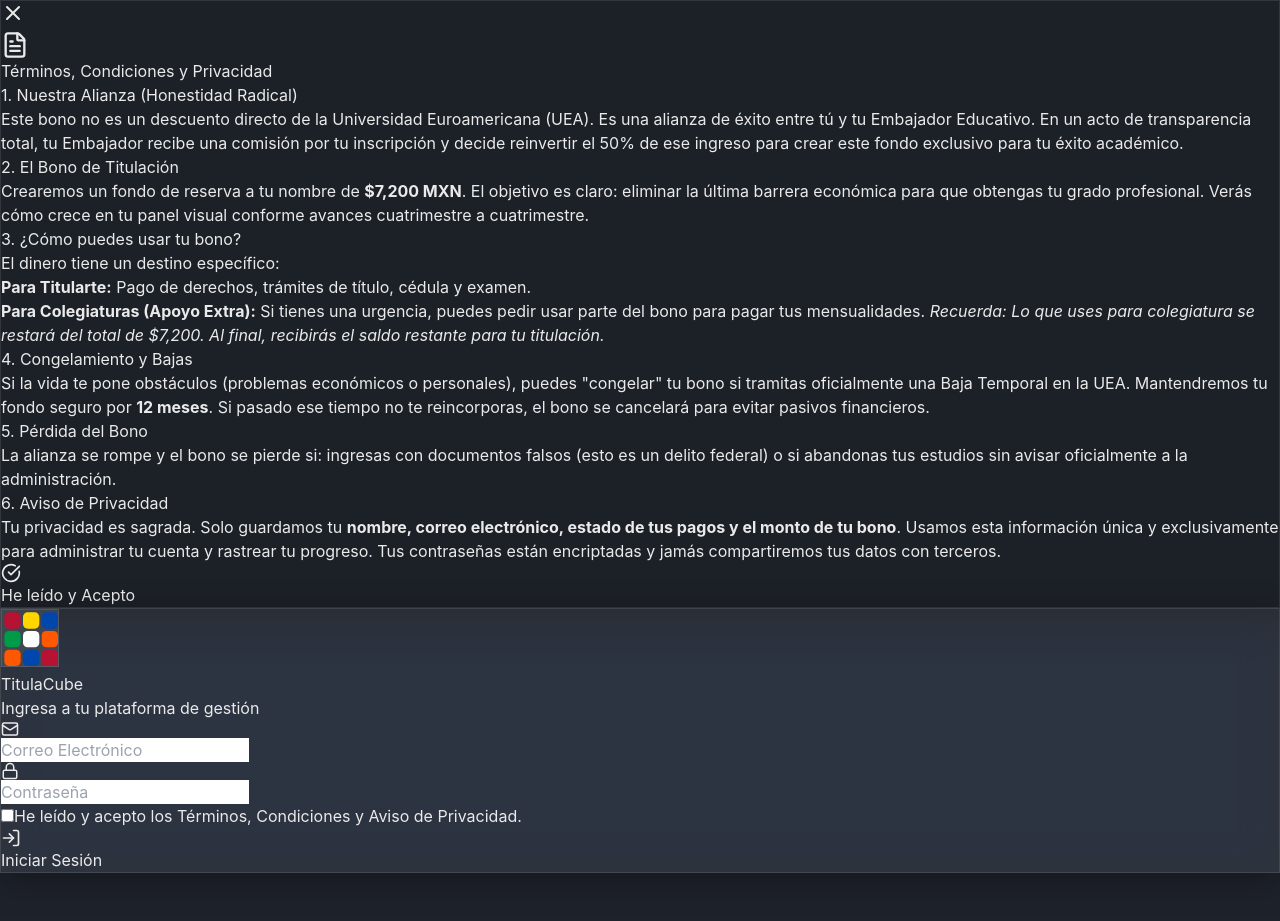
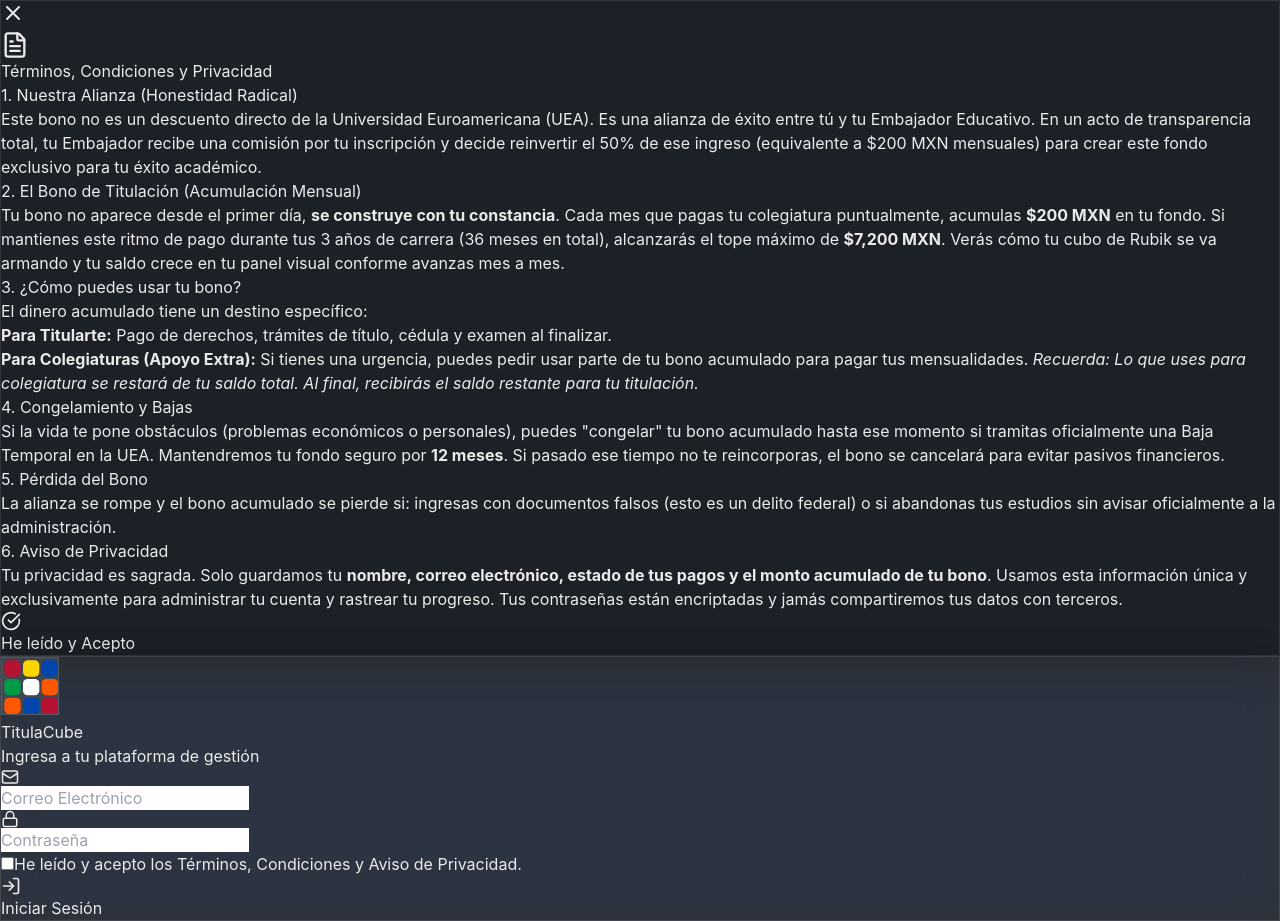
Before and after one commit to Dian-web/bono-estudiantes, a React (Vite) app: page /login in a window 1280 px wide. Both pictures are taken after a click on the button "Términos, Condiciones y Aviso de Privacidad". Before the commit the page ends 873 px from the top, so only its background shows below. Built offline with nearby package versions, Linux system fonts and the light colour scheme.

Commit message:
actualización de lo términos y condiciones

```diff
--- a/src/components/Login.jsx
+++ b/src/components/Login.jsx
@@ -127,36 +127,36 @@
             <div className="text-gray-300 space-y-6 text-sm leading-relaxed">
               <div>
                 <h3 className="text-white font-bold text-base mb-2">1. Nuestra Alianza (Honestidad Radical)</h3>
-                <p>Este bono no es un descuento directo de la Universidad Euroamericana (UEA). Es una alianza de éxito entre tú y tu Embajador Educativo. En un acto de transparencia total, tu Embajador recibe una comisión por tu inscripción y decide reinvertir el 50% de ese ingreso para crear este fondo exclusivo para tu éxito académico.</p>
+                <p>Este bono no es un descuento directo de la Universidad Euroamericana (UEA). Es una alianza de éxito entre tú y tu Embajador Educativo. En un acto de transparencia total, tu Embajador recibe una comisión por tu inscripción y decide reinvertir el 50% de ese ingreso (equivalente a $200 MXN mensuales) para crear este fondo exclusivo para tu éxito académico.</p>
               </div>
 
               <div>
-                <h3 className="text-white font-bold text-base mb-2">2. El Bono de Titulación</h3>
-                <p>Crearemos un fondo de reserva a tu nombre de <strong>$7,200 MXN</strong>. El objetivo es claro: eliminar la última barrera económica para que obtengas tu grado profesional. Verás cómo crece en tu panel visual conforme avances cuatrimestre a cuatrimestre.</p>
+                <h3 className="text-white font-bold text-base mb-2">2. El Bono de Titulación (Acumulación Mensual)</h3>
+                <p>Tu bono no aparece desde el primer día, <strong>se construye con tu constancia</strong>. Cada mes que pagas tu colegiatura puntualmente, acumulas <strong>$200 MXN</strong> en tu fondo. Si mantienes este ritmo de pago durante tus 3 años de carrera (36 meses en total), alcanzarás el tope máximo de <strong>$7,200 MXN</strong>. Verás cómo tu cubo de Rubik se va armando y tu saldo crece en tu panel visual conforme avanzas mes a mes.</p>
               </div>
 
               <div>
                 <h3 className="text-white font-bold text-base mb-2">3. ¿Cómo puedes usar tu bono?</h3>
-                <p>El dinero tiene un destino específico:</p>
+                <p>El dinero acumulado tiene un destino específico:</p>
                 <ul className="list-disc list-inside mt-2 space-y-1 ml-2">
-                  <li><strong>Para Titularte:</strong> Pago de derechos, trámites de título, cédula y examen.</li>
-                  <li><strong>Para Colegiaturas (Apoyo Extra):</strong> Si tienes una urgencia, puedes pedir usar parte del bono para pagar tus mensualidades. <em>Recuerda: Lo que uses para colegiatura se restará del total de $7,200. Al final, recibirás el saldo restante para tu titulación.</em></li>
+                  <li><strong>Para Titularte:</strong> Pago de derechos, trámites de título, cédula y examen al finalizar.</li>
+                  <li><strong>Para Colegiaturas (Apoyo Extra):</strong> Si tienes una urgencia, puedes pedir usar parte de tu bono acumulado para pagar tus mensualidades. <em>Recuerda: Lo que uses para colegiatura se restará de tu saldo total. Al final, recibirás el saldo restante para tu titulación.</em></li>
                 </ul>
               </div>
 
               <div>
                 <h3 className="text-white font-bold text-base mb-2">4. Congelamiento y Bajas</h3>
-                <p>Si la vida te pone obstáculos (problemas económicos o personales), puedes "congelar" tu bono si tramitas oficialmente una Baja Temporal en la UEA. Mantendremos tu fondo seguro por <strong>12 meses</strong>. Si pasado ese tiempo no te reincorporas, el bono se cancelará para evitar pasivos financieros.</p>
+                <p>Si la vida te pone obstáculos (problemas económicos o personales), puedes "congelar" tu bono acumulado hasta ese momento si tramitas oficialmente una Baja Temporal en la UEA. Mantendremos tu fondo seguro por <strong>12 meses</strong>. Si pasado ese tiempo no te reincorporas, el bono se cancelará para evitar pasivos financieros.</p>
               </div>
 
               <div>
                 <h3 className="text-white font-bold text-base mb-2">5. Pérdida del Bono</h3>
-                <p>La alianza se rompe y el bono se pierde si: ingresas con documentos falsos (esto es un delito federal) o si abandonas tus estudios sin avisar oficialmente a la administración.</p>
+                <p>La alianza se rompe y el bono acumulado se pierde si: ingresas con documentos falsos (esto es un delito federal) o si abandonas tus estudios sin avisar oficialmente a la administración.</p>
               </div>
 
               <div>
                 <h3 className="text-white font-bold text-base mb-2">6. Aviso de Privacidad</h3>
-                <p>Tu privacidad es sagrada. Solo guardamos tu <strong>nombre, correo electrónico, estado de tus pagos y el monto de tu bono</strong>. Usamos esta información única y exclusivamente para administrar tu cuenta y rastrear tu progreso. Tus contraseñas están encriptadas y jamás compartiremos tus datos con terceros.</p>
+                <p>Tu privacidad es sagrada. Solo guardamos tu <strong>nombre, correo electrónico, estado de tus pagos y el monto acumulado de tu bono</strong>. Usamos esta información única y exclusivamente para administrar tu cuenta y rastrear tu progreso. Tus contraseñas están encriptadas y jamás compartiremos tus datos con terceros.</p>
               </div>
             </div>
 
```
